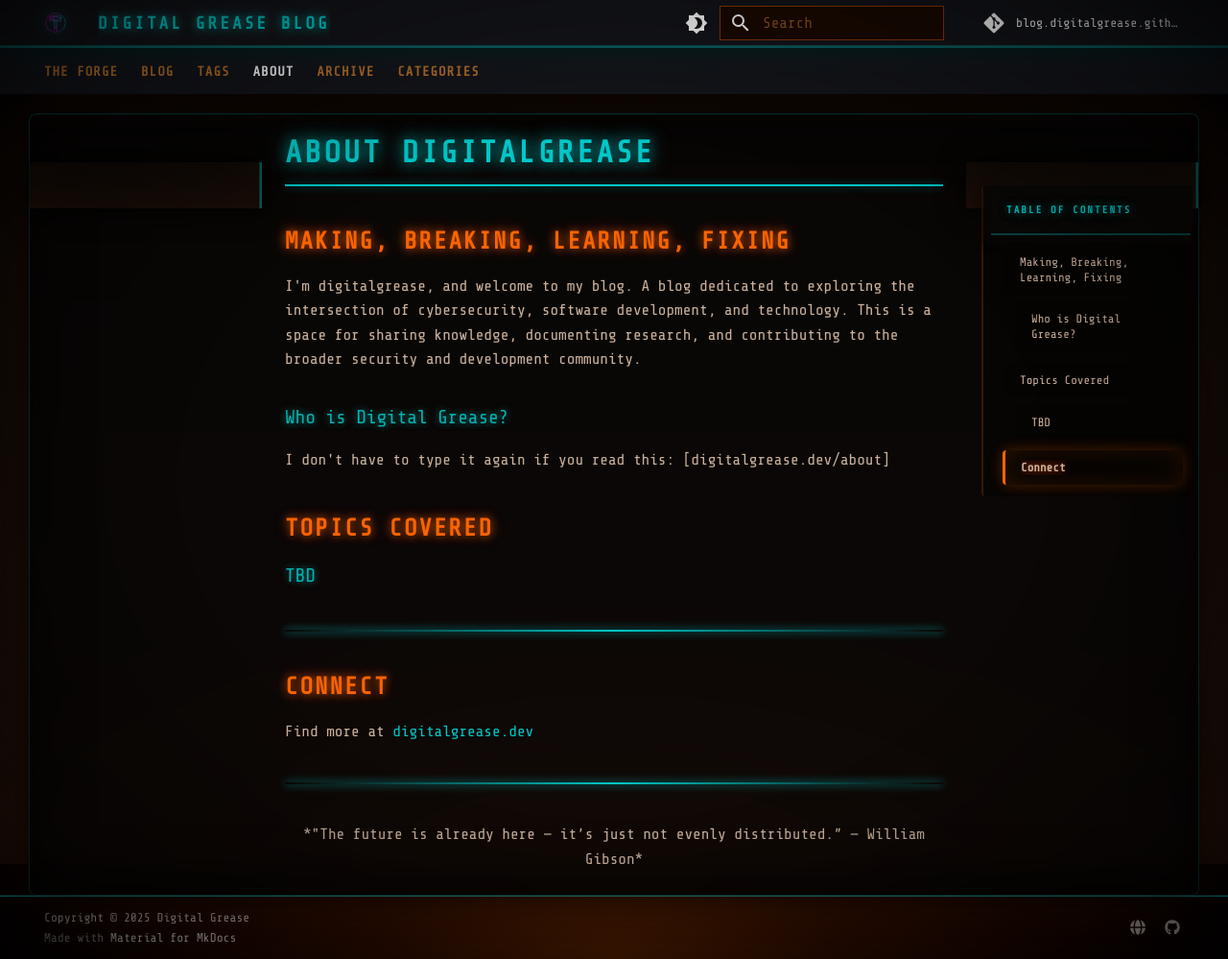
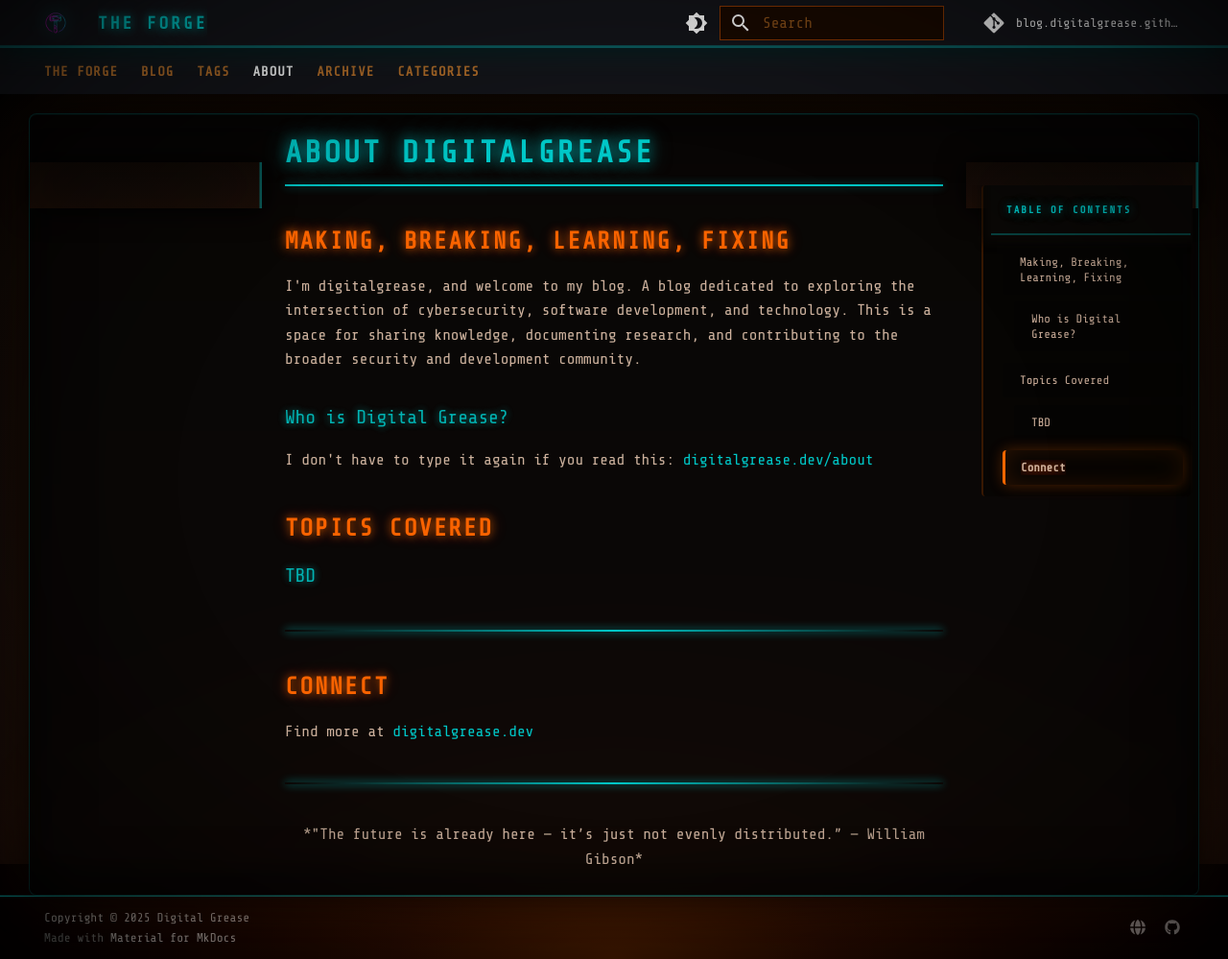
Before and after one commit to digital-grease/blog.digitalgrease.github.io, an MkDocs documentation site: the page built from docs/about.md, in a window 1280 px wide and 999 px high. Shown: the whole window at 96% size. Built offline with MkDocs 1.6.1 and Material for MkDocs 9.7.7, drawn with Linux system fonts in a browser that asks for light colours; comment, search, counter and statistics services are not loaded.

Commit message:
formatting

```diff
--- a/docs/about.md
+++ b/docs/about.md
@@ -11,7 +11,7 @@ I'm digitalgrease, and welcome to my blog. A blog dedicated to exploring the int
 ### Who is Digital Grease?
 
 I don't have to type it again if you read this:
-[digitalgrease.dev/about]
+[digitalgrease.dev/about](https://digitalgrease.dev/about)
 
 
 
--- a/mkdocs.yml
+++ b/mkdocs.yml
@@ -1,6 +1,6 @@
-site_name: Digital Grease Blog
+site_name: The Forge
 site_url: https://blog.digitalgrease.dev
-site_author: Digital Grease
+site_author: digitalgrease
 site_description: Making, Breaking, Learning, Fixing
 
 # Repository
```
Also changed, not shown: CONTRIBUTING.md (+1 -1 lines), docs/index.md (+1 -1 lines).
